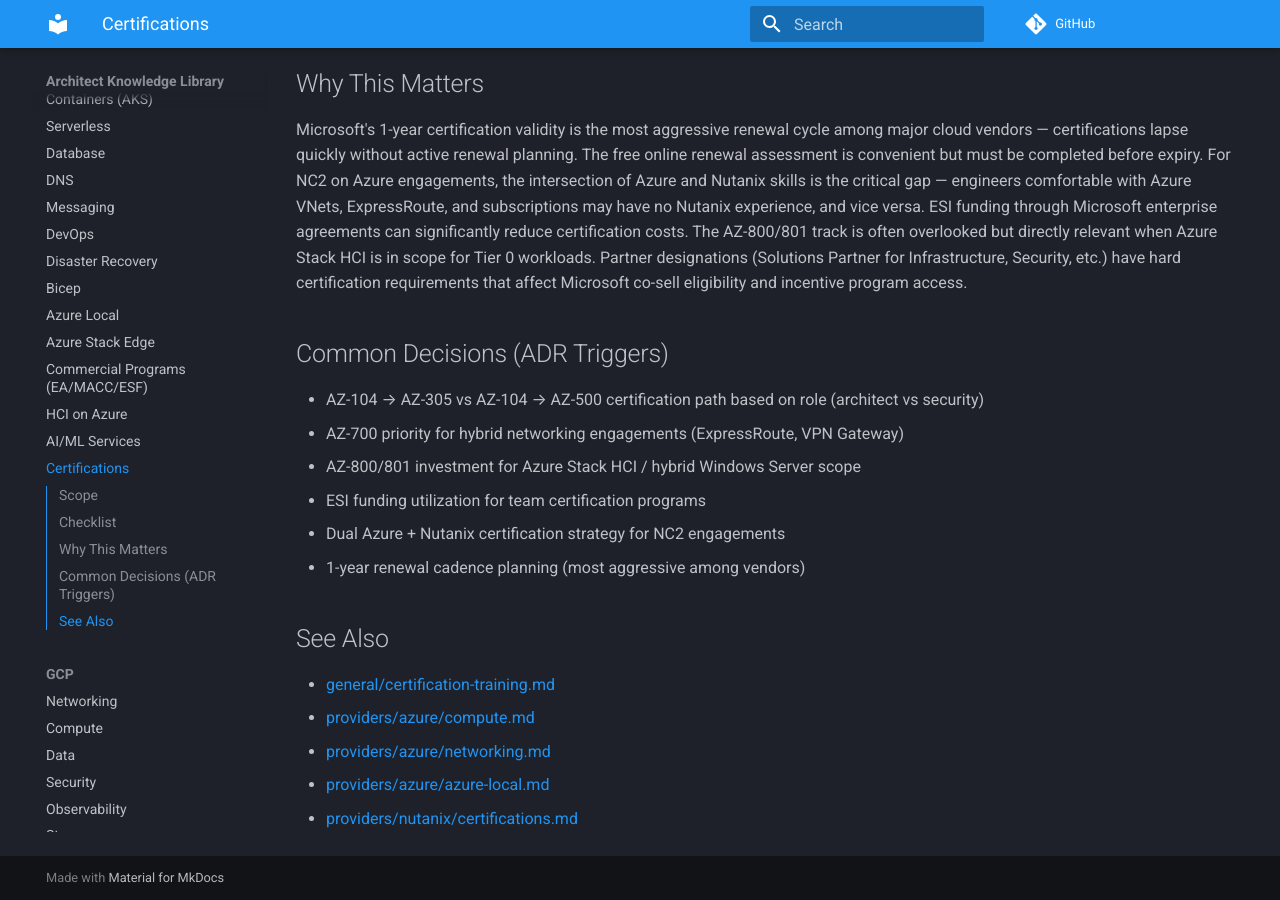
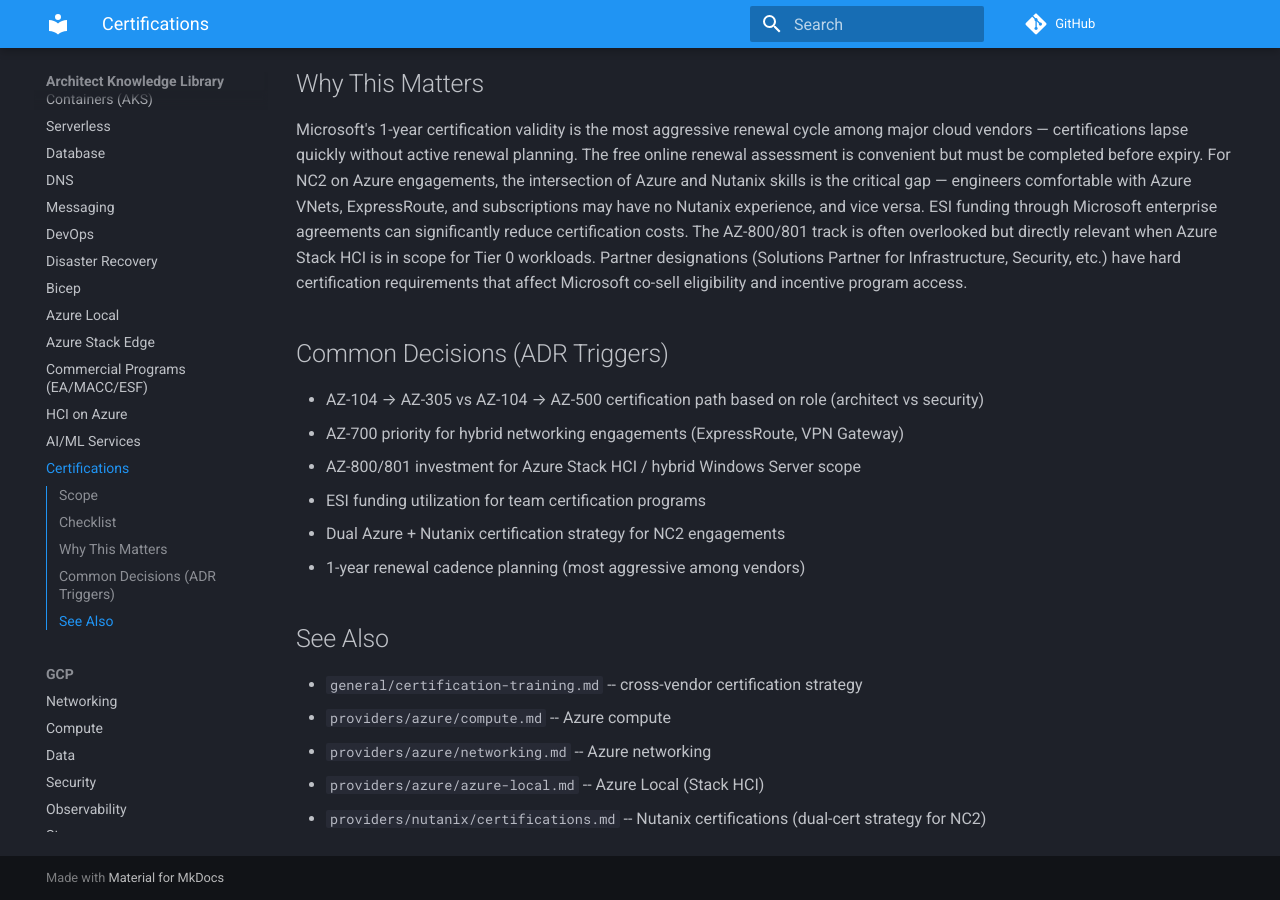
Before and after one commit to ErikEvenson/architect, an MkDocs documentation site: the page built from knowledge/providers/azure/certifications.md, in a window 1280 px wide and 900 px high, scrolled down 1134 px. Built offline with MkDocs 1.6.1 and Material for MkDocs 9.7.7, drawn with Linux system fonts in a browser that asks for light colours; comment, search, counter and statistics services are not loaded.

Commit message:
Fix mkdocs strict build: convert cross-directory markdown links to backticks
Certification files used markdown link syntax [text](../../general/...)
for See Also references crossing from providers/ to general/. mkdocs
resolves these relative to the file directory, producing invalid paths.
Convert to backtick format which mkdocs does not resolve as links.

Co-Authored-By: Claude Opus 4.6 (1M context) <noreply@anthropic.com>

```diff
--- a/knowledge/providers/azure/certifications.md
+++ b/knowledge/providers/azure/certifications.md
@@ -35,8 +35,8 @@ Microsoft's 1-year certification validity is the most aggressive renewal cycle a
 
 ## See Also
 
-- [general/certification-training.md](../general/certification-training.md)
-- [providers/azure/compute.md](compute.md)
-- [providers/azure/networking.md](networking.md)
-- [providers/azure/azure-local.md](azure-local.md)
-- [providers/nutanix/certifications.md](../nutanix/certifications.md)
+- `general/certification-training.md` -- cross-vendor certification strategy
+- `providers/azure/compute.md` -- Azure compute
+- `providers/azure/networking.md` -- Azure networking
+- `providers/azure/azure-local.md` -- Azure Local (Stack HCI)
+- `providers/nutanix/certifications.md` -- Nutanix certifications (dual-cert strategy for NC2)
```
Also changed, not shown: knowledge/providers/aws/certifications.md (+4 -4 lines), knowledge/providers/gcp/certifications.md (+4 -4 lines), knowledge/providers/hashicorp/certifications.md (+5 -5 lines), knowledge/providers/kubernetes/certifications.md (+4 -4 lines), knowledge/providers/openshift/certifications.md (+5 -5 lines).
